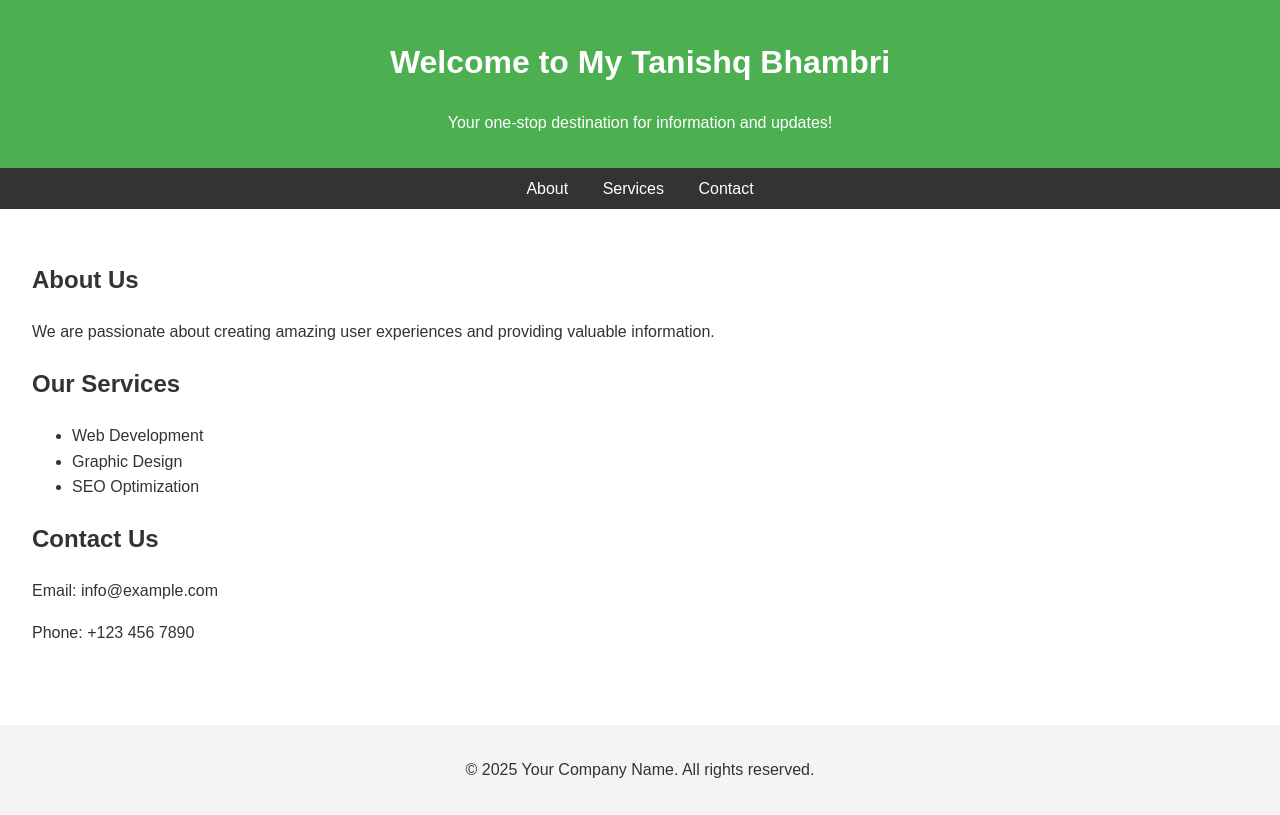
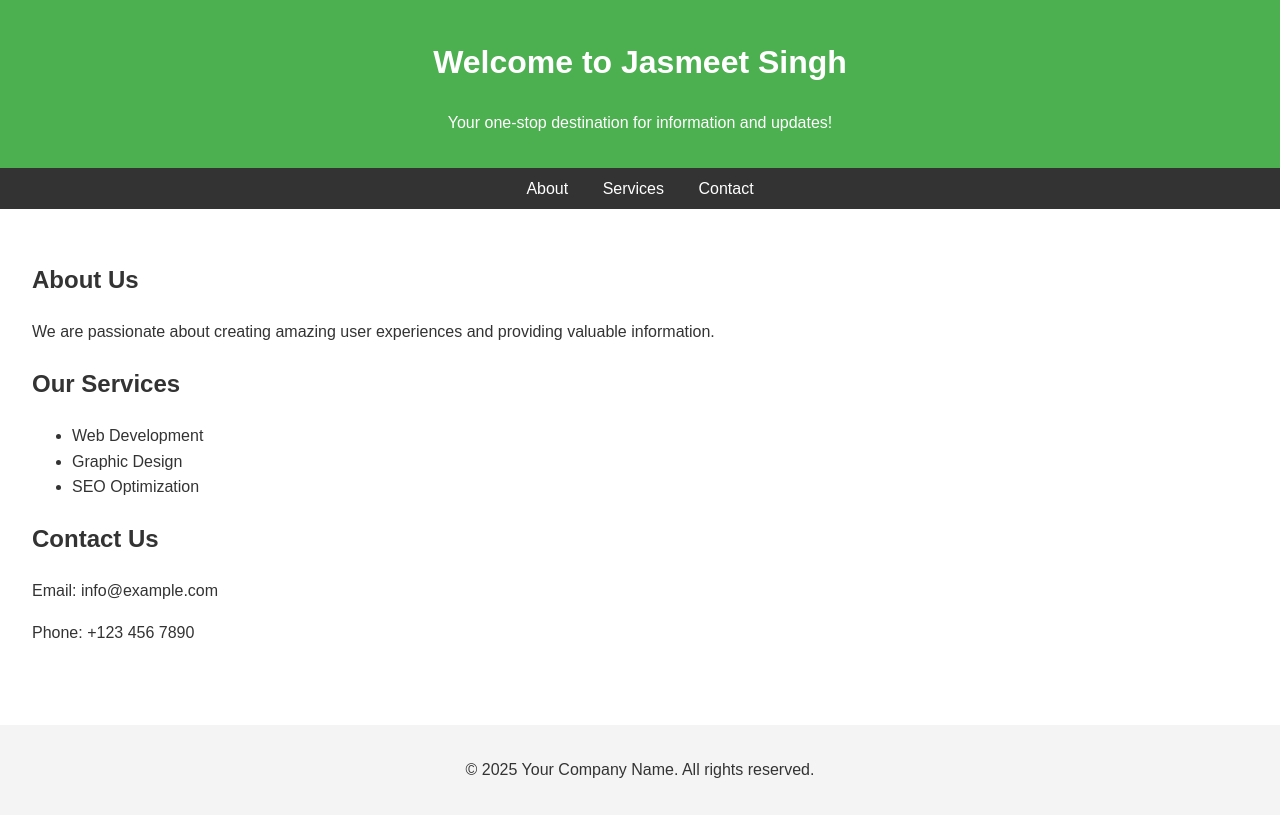
Before and after one commit to bhambri26/Demo, a plain HTML site: page index.html in a window 1280 px wide. Drawn offline with Linux system fonts and the light colour scheme.

Commit message:
'modifyindex'

```diff
--- a/index.html
+++ b/index.html
@@ -48,7 +48,7 @@
 <body>
 
   <header>
-    <h1>Welcome to My Tanishq Bhambri </h1>
+    <h1>Welcome to Jasmeet Singh </h1>
     <p>Your one-stop destination for information and updates!</p>
   </header>
 
```
